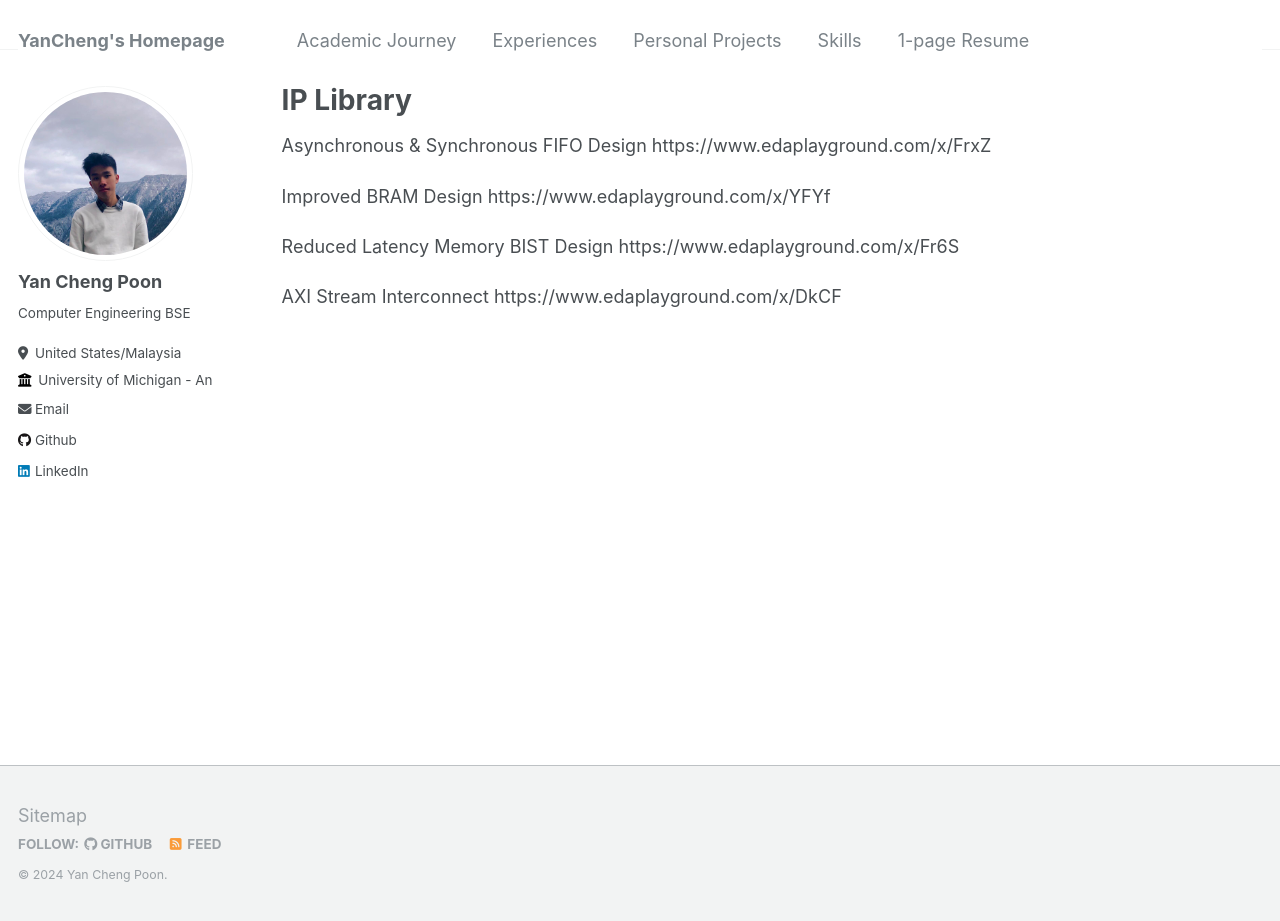
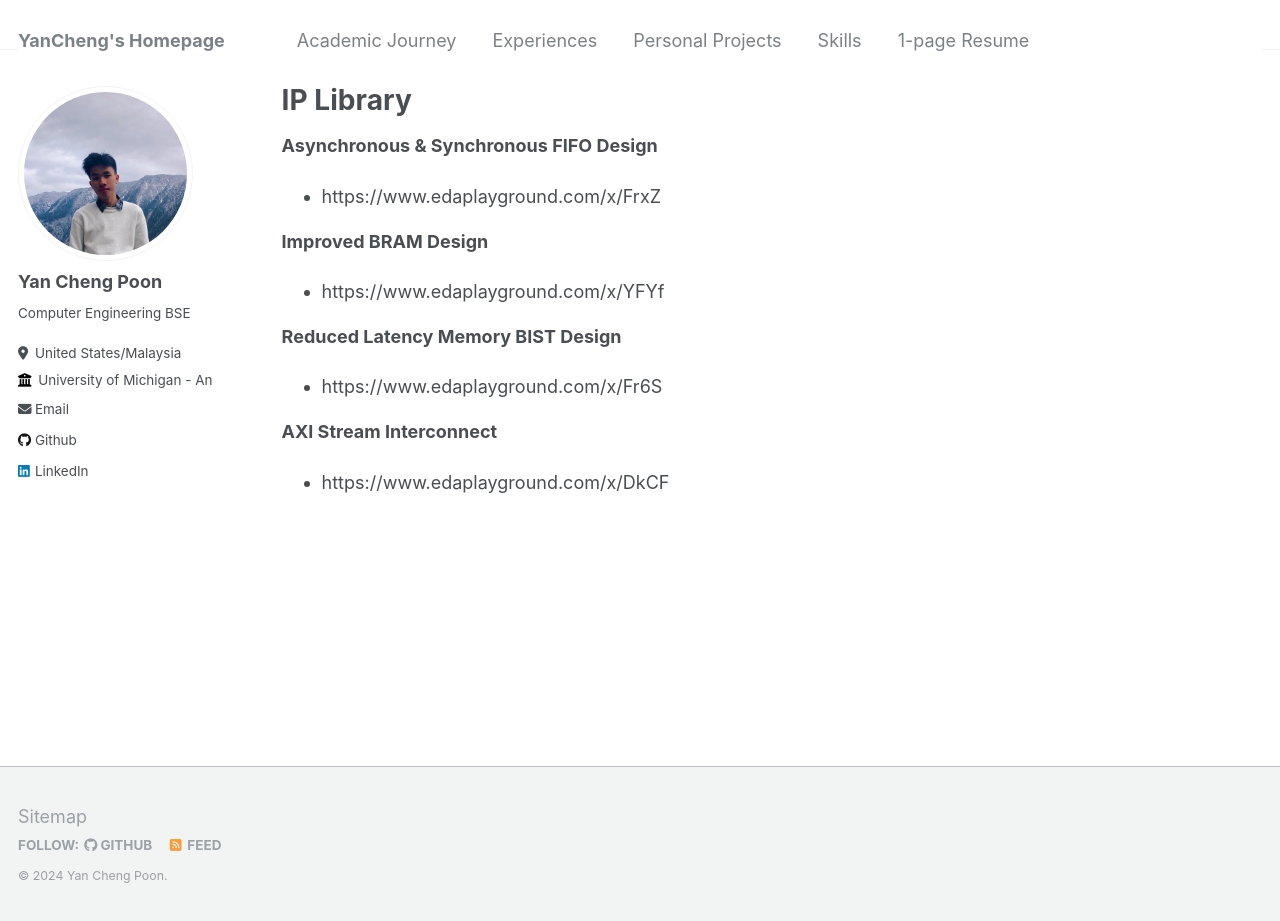
Before and after one commit to ycpoon/ycpoon.github.io, a Jekyll site: the page built from _pages/iplib.md, in a window 1280 px wide and 921 px high. Built offline with Jekyll 4.4.1, drawn with Linux system fonts in a browser that asks for light colours.

Commit message:
added ip

```diff
--- a/_pages/iplib.md
+++ b/_pages/iplib.md
@@ -7,14 +7,14 @@ redirect_from:
   - /iplib
 ---
 
-Asynchronous & Synchronous FIFO Design
-https://www.edaplayground.com/x/FrxZ
+**Asynchronous & Synchronous FIFO Design**
+- https://www.edaplayground.com/x/FrxZ
 
-Improved BRAM Design
-https://www.edaplayground.com/x/YFYf
+**Improved BRAM Design**
+- https://www.edaplayground.com/x/YFYf
 
-Reduced Latency Memory BIST Design
-https://www.edaplayground.com/x/Fr6S
+**Reduced Latency Memory BIST Design**
+- https://www.edaplayground.com/x/Fr6S
 
-AXI Stream Interconnect
-https://www.edaplayground.com/x/DkCF
+**AXI Stream Interconnect**
+- https://www.edaplayground.com/x/DkCF
```
